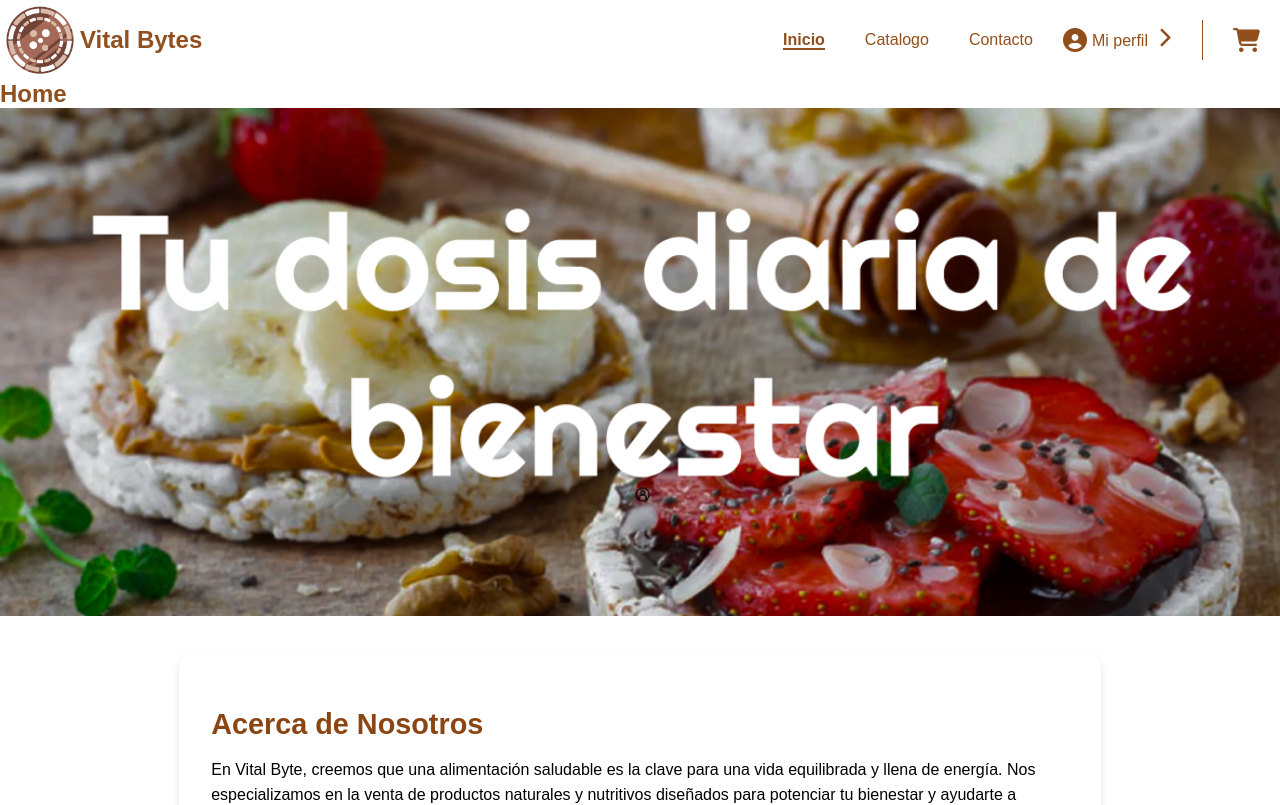
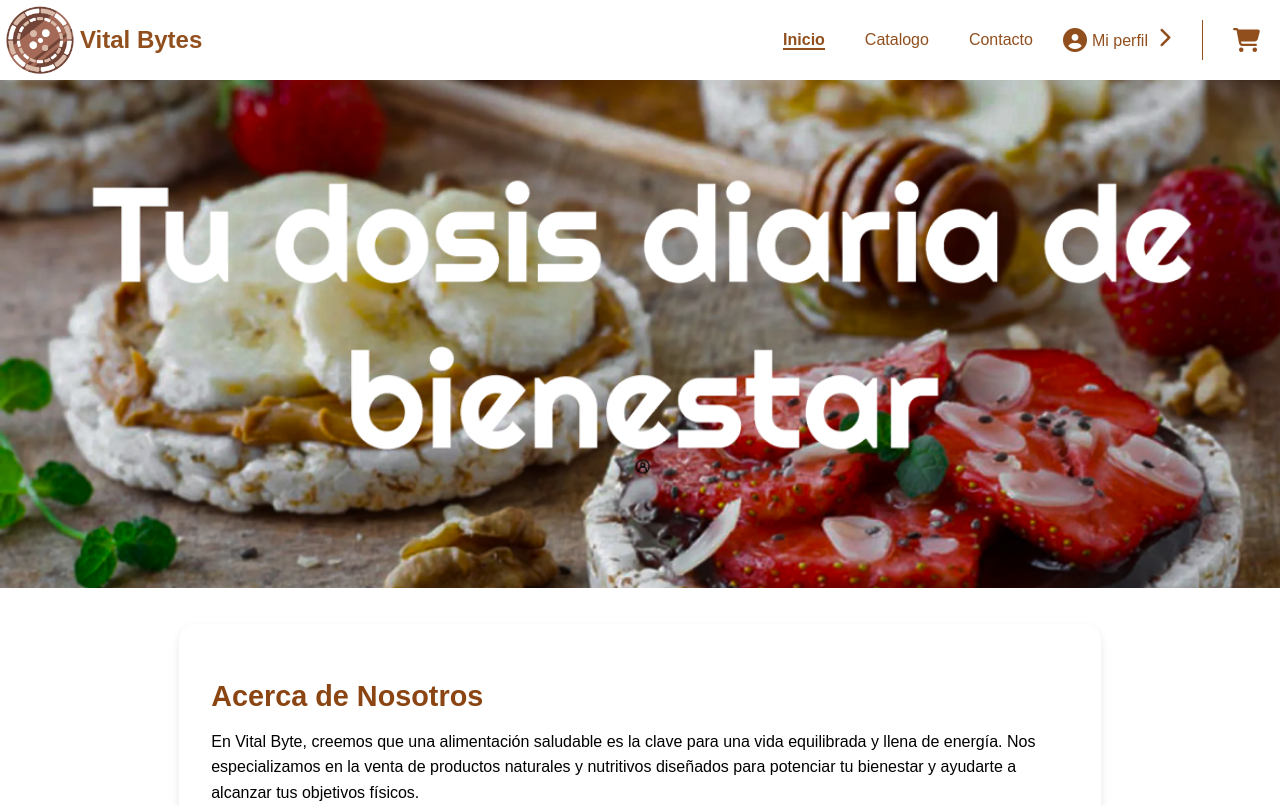
Before and after one commit to ssedux/VitalBytes, a React (Vite) app in the folder frontend/: page /Home in a window 1280 px wide. Shown: the top 805 px of the page. Built offline with nearby package versions, Linux system fonts and the light colour scheme.

Commit message:
footerAll

```diff
--- a/frontend/src/App.jsx
+++ b/frontend/src/App.jsx
@@ -5,6 +5,7 @@ import Catalogo from './Pages/Catalogo.jsx';
 import Contacto from './Pages/Contacto.jsx';
 import Perfil from './Pages/Perfil.jsx';
 import Cart from './Pages/Cart.jsx';
+import Footer from './components/Footer';
 import './App.css';
 
 function App() {
@@ -20,6 +21,7 @@ function App() {
           <Route path="/Perfil" element={<Perfil />} />
           <Route path="/Cart" element={<Cart />} />
         </Routes>
+        <Footer/>
       </Router>
     </>
   );
--- a/frontend/src/Pages/Home.jsx
+++ b/frontend/src/Pages/Home.jsx
@@ -1,13 +1,12 @@
 import React from 'react';
 import { Link } from 'react-router-dom';
 import Baner from '../assets/Banner.png';
-import Footer from '../components/Footer';
+
 import './style/Home.css';
 
 function Home() {
   return (
     <div className="home">
-      <h1>Home</h1>
       <img src={Baner} alt="Banner" className="home-banner" />
 
       <section className="about-section">
@@ -43,7 +42,7 @@ function Home() {
 
       </section>
 
-      <Footer />
+
     </div>
   );
 }
```
